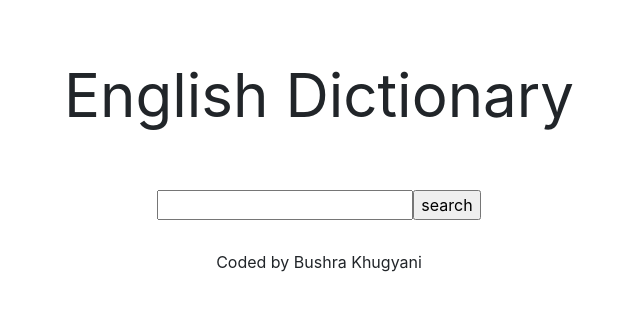
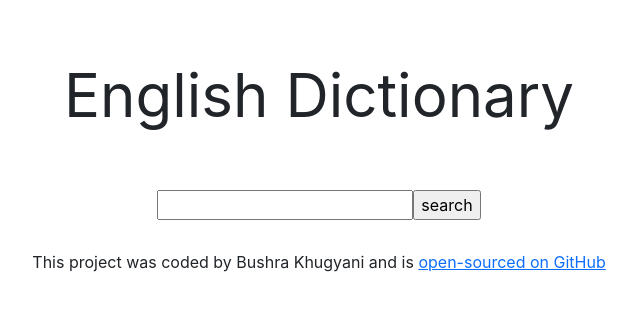
Before and after one commit to bushrakhugyani/dictionary-4u, a React (Create React App) app: page / in a window 1280 px wide. Shown: the top 310 px of the page, without its empty margins (321-961 px from the left). Built offline with nearby package versions, Linux system fonts and the light colour scheme.

Commit message:
added another component which recives props to show synonyms for  Meaning component

```diff
--- a/src/App.js
+++ b/src/App.js
@@ -12,8 +12,11 @@ function App() {
         < Dictionary />
       </main>
       <footer className="App-footer">
-        Coded by Bushra Khugyani
+
+         This project was coded by Bushra Khugyani and is {" "}
+         <a rel="noreferrer" href="https://github.com/bushrakhugyani/dictionary-4u" target="_blank"> open-sourced on GitHub</a>
       </footer>
+
     </div>
   );
 }
--- a/src/Meaning.js
+++ b/src/Meaning.js
@@ -1,4 +1,5 @@
 import React from "react";
+import Synonyms from "./Synonyms.js"
 import "./Meaning.css";
 
 
@@ -13,6 +14,8 @@ export default function Meaning(props) {
         <div className="example">{props.meaning.example}</div>
       </h4>
 
+      <Synonyms synonyms={props.meaning.synonyms} />
+
     </div>
   );
 }
--- /dev/null
+++ b/src/Synonyms.js
@@ -0,0 +1,21 @@
+import React from "react";
+import "./Synonyms.css";
+
+export default function Synonyms(props) {
+  if (props.synonyms) {
+
+    return (
+
+      <div className="Synonyms">
+
+        <strong>Similar:</strong>
+        {props.synonyms.map(function (synonym, index) {
+          return <div key={index}>{synonym}</div>;
+        })}
+      </div>
+    );
+  } else {
+    return null;
+
+}
+}
```
Also changed, not shown: src/Results.js (+9 -7 lines), src/Synonyms.css (added).
